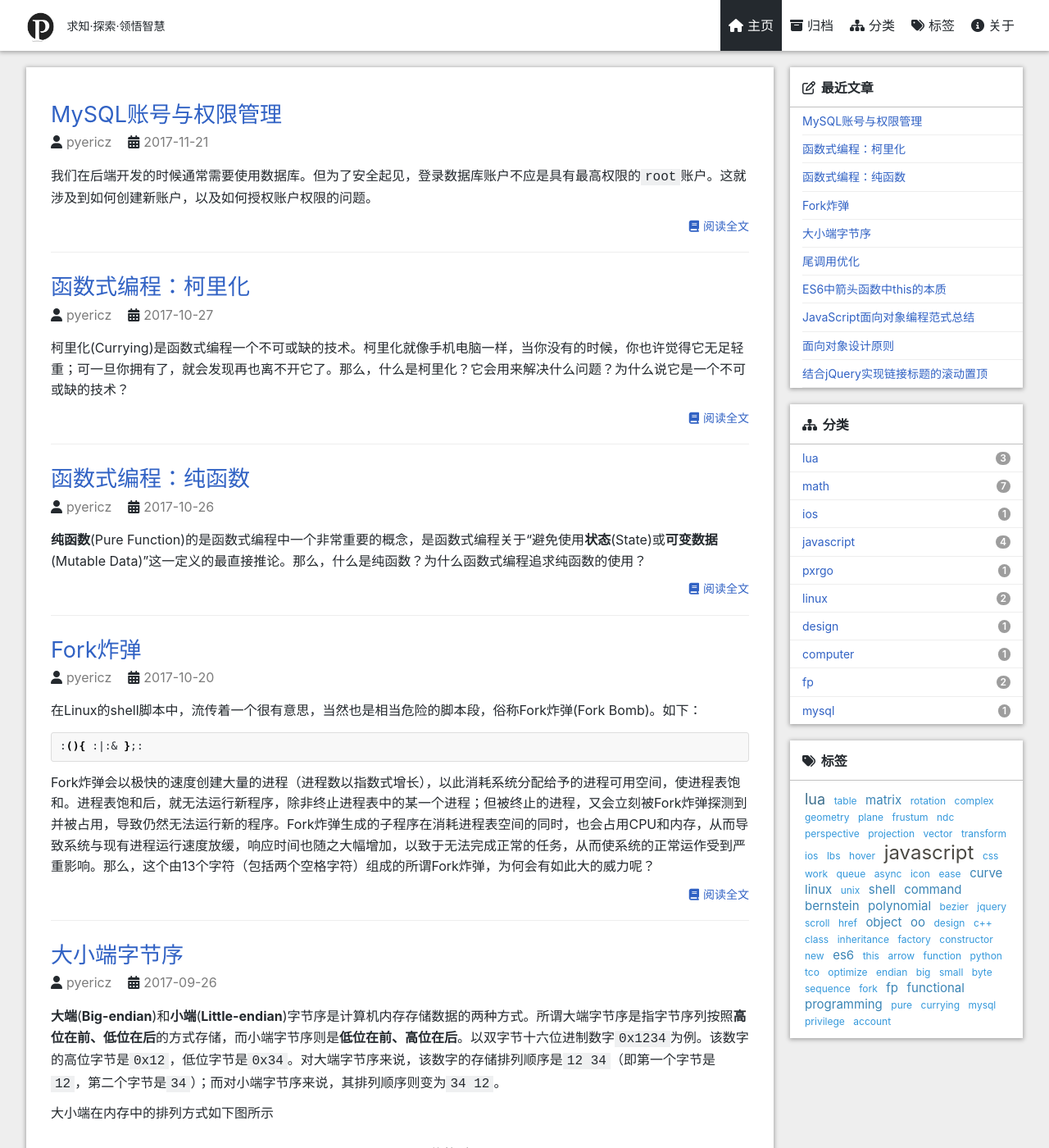
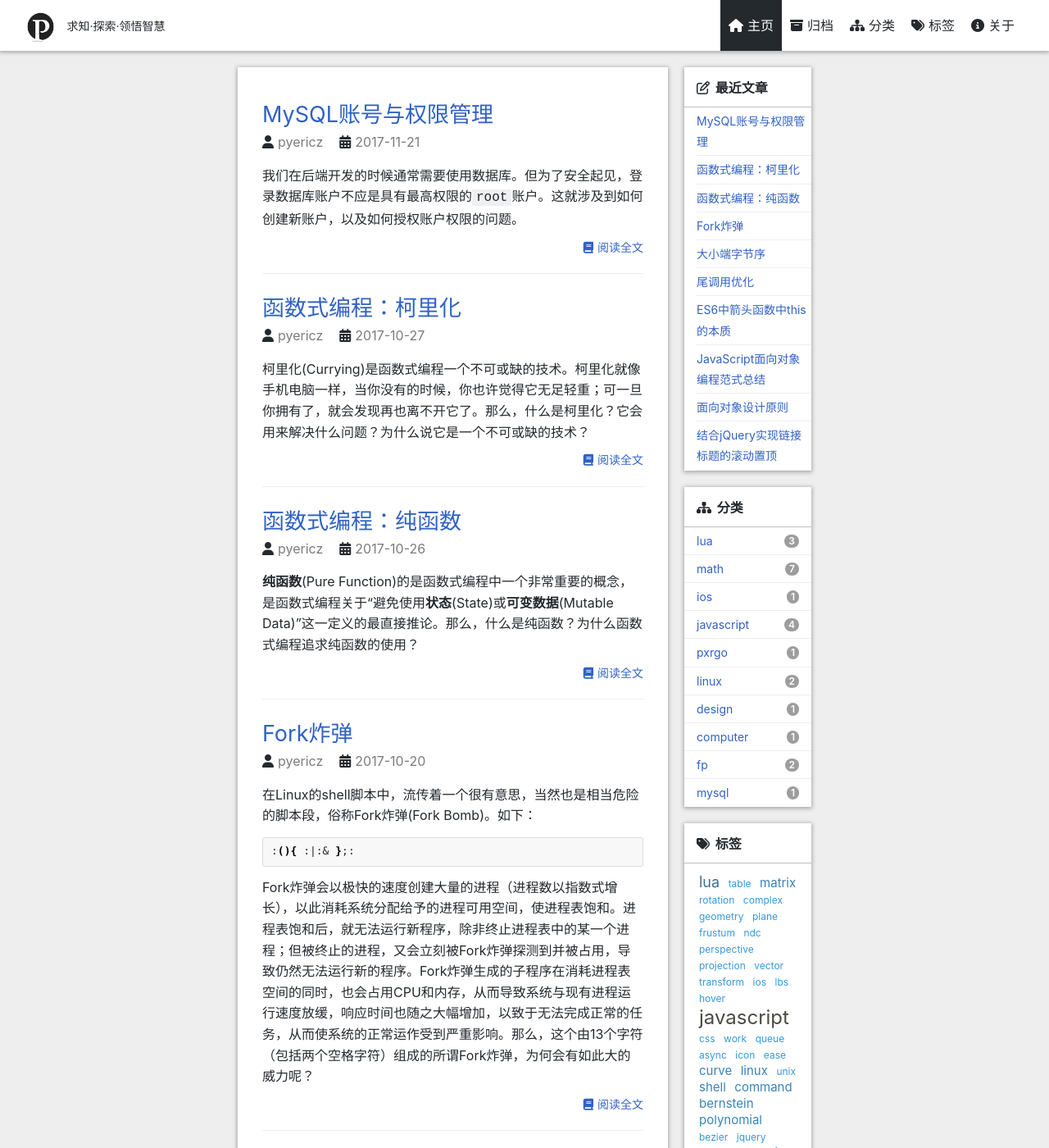
Before and after one commit to pyericz/blog, a Jekyll site: the page built from index.html, in a window 1280 px wide and 1400 px high. Shown: the whole window at 82% size. Built offline with Jekyll 4.4.1, drawn with Linux system fonts in a browser that asks for light colours; nearby versions of some CDN libraries; the list of posts is cut into pages by our own code; comment, search, counter and statistics services are not loaded; a style sheet for code colours, icons or effects is not loaded.

Commit message:
Update _page.scss

```diff
--- a/_sass/_page.scss
+++ b/_sass/_page.scss
@@ -8,7 +8,7 @@
     *zoom: 1;
 }
 .page {
-    width: 95%;
+    width: 700px;
     box-sizing: border-box;
     margin: 0 auto;
     padding-top: 82px;
```
